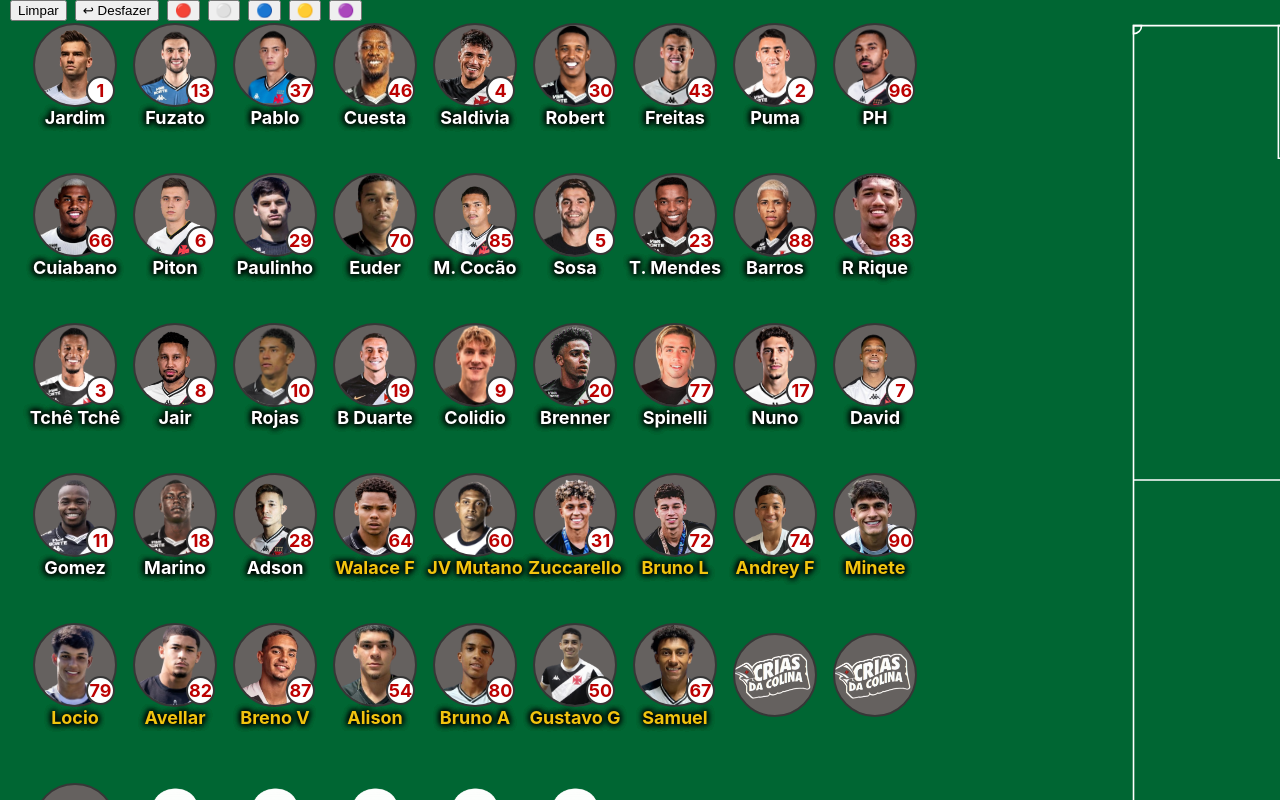
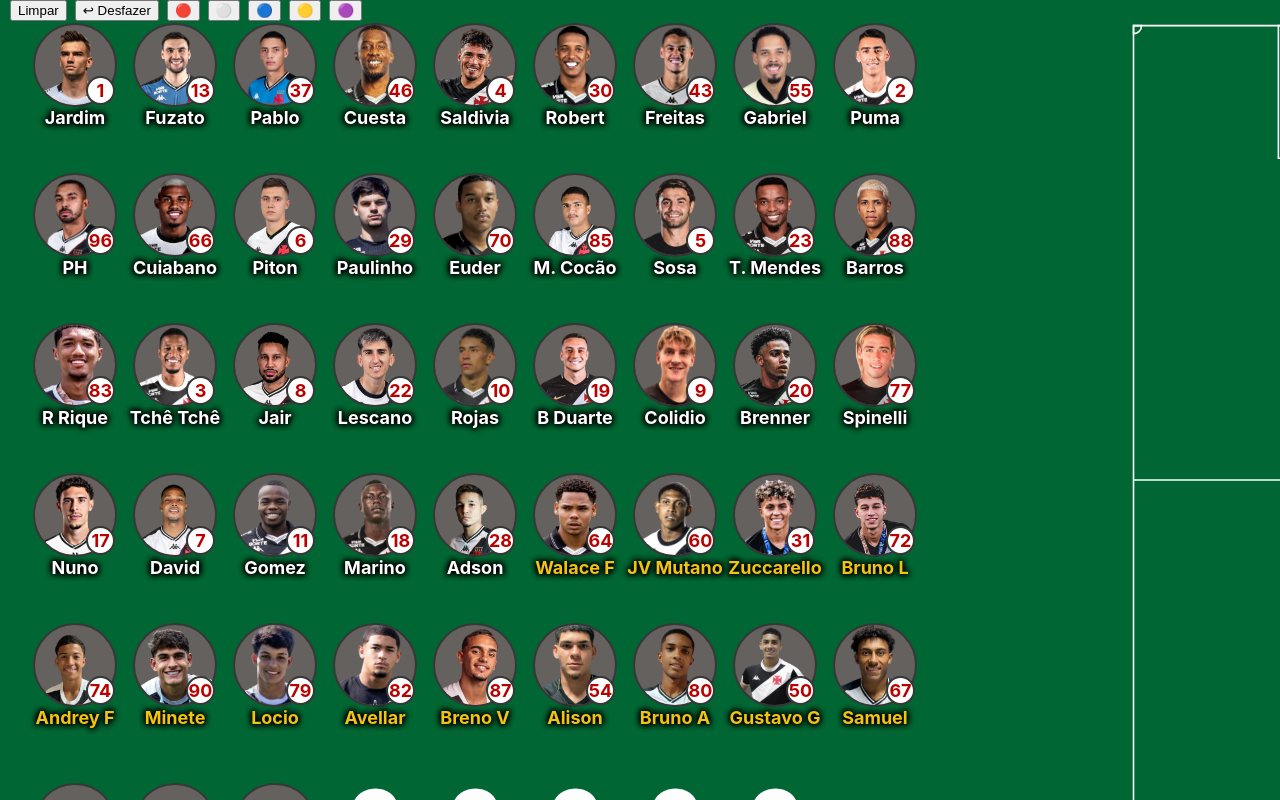
Before and after one commit to Gustavonoxville/campinho-podcast, a React (Create React App) app: page / in a window 1280 px wide. Shown: the top 800 px of the page. Built offline with nearby package versions, Linux system fonts and the light colour scheme.

Commit message:
lescano e gabriel

```diff
--- a/src/App.js
+++ b/src/App.js
@@ -55,6 +55,8 @@ import cuiabano from './jogadores/cuiabano.png';
 import sosa from './jogadores/sosa.png';
 import colidio from './jogadores/colidio.png';
 import duarte from './jogadores/duarte.png';
+import gabriel from './jogadores/gabriel.png';
+import lescano from './jogadores/lescano.png';
 
 
 import alison from './jogadores/alison.png';
@@ -99,7 +101,7 @@ const playersList = [
   { id: 7, nome: "Saldivia", imagem: saldivia, hasBorder: true, hasNumber: true, number: 4},
   { id: 4, nome: "Robert", imagem: robert, hasBorder: true, hasNumber: true, number: 30},
   { id: 8, nome: "Freitas", imagem: freitas, hasBorder: true, hasNumber: true, number: 43},
-  /*{ id: 11, nome: "Lyncon", imagem: ly, hasBorder: true, hasNumber: true, number: 33},*/
+  { id: 11, nome: "Gabriel", imagem: gabriel, hasBorder: true, hasNumber: true, number: 55},
   /*{ id: 10, nome: "Souza", imagem: souza, hasBorder: true, hasNumber: true, number: 5},*/
   /*{ id: 12, nome: "Zé Vitor", imagem: zevitor, hasBorder: true, hasNumber: true, number: 44},*/
   /*{ id: 13, nome: "Miranda", imagem: miranda , hasBorder: true, hasNumber: true, number: 35},*/
@@ -121,7 +123,7 @@ const playersList = [
   { id: 34, nome: "Jair", imagem: jair, hasBorder: true, hasNumber: true, number: 8},
   /*{ id: 28, nome: "Sforza", imagem: sforza, hasBorder: true, hasNumber: true, number: 20},*/
   /*{ id: 29, nome: "Estrella", imagem: estrella, hasBorder: true, hasNumber: true, number: 14},*/
-  /*{ id: 31, nome: "Maxime", imagem: max, hasBorder: true, hasNumber: true, number: 26},*/
+  { id: 31, nome: "Lescano", imagem: lescano, hasBorder: true, hasNumber: true, number: 22},
   { id: 33, nome: "Rojas", imagem: rojas, hasBorder: true, hasNumber: true, number: 10},
   { id: 35, nome: "B Duarte", imagem: duarte, hasBorder: true, hasNumber: true, number: 19},
   { id: 30, nome: "Colidio", imagem: colidio, hasBorder: true, hasNumber: true, number: 9},
```
Also changed, not shown: src/jogadores/gabriel.png (added), src/jogadores/lescano.png (added).
